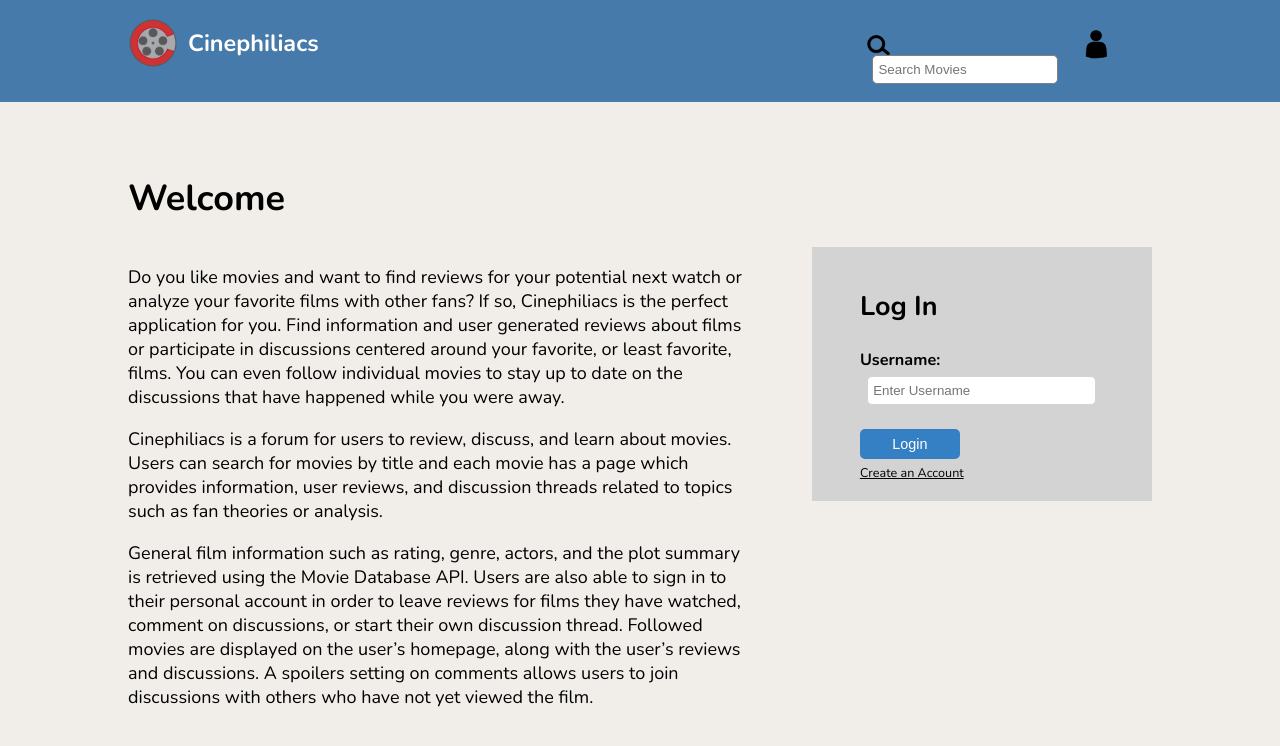
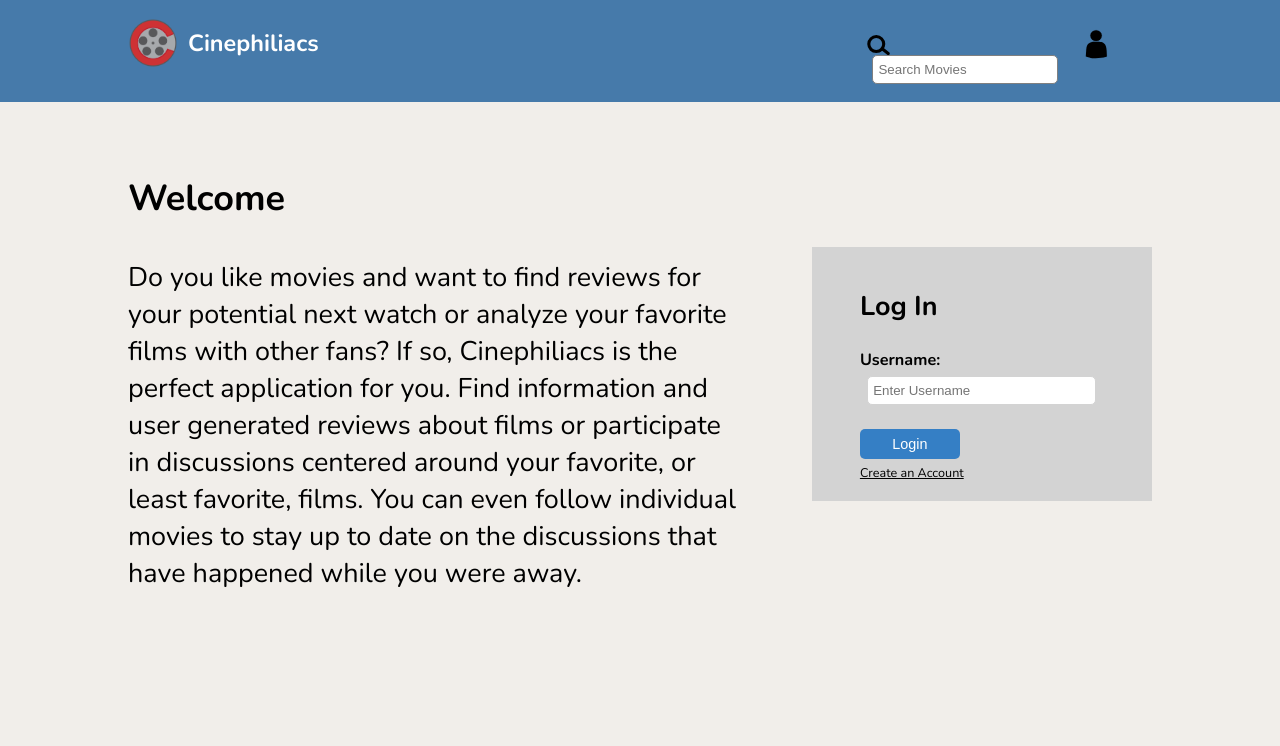
Before and after one commit to 03012021-dotnet-uta/P2_Cinephiliacs, an Angular app in the folder AngularApp/: page / in a window 1280 px wide. Shown: the top 746 px of the page. Built offline with nearby package versions, Linux system fonts and the light colour scheme.

Commit message:
homepage styles

```diff
--- a/AngularApp/src/app/home/home.component.html
+++ b/AngularApp/src/app/home/home.component.html
@@ -13,8 +13,6 @@
 <ng-template #elseBlock>
   <div class="left">
     <p class="about">Do you like movies and want to find reviews for your potential next watch or analyze your favorite films with other fans? If so, Cinephiliacs is the perfect application for you. Find information and user generated reviews about films or participate in discussions centered around your favorite, or least favorite, films. You can even follow individual movies to stay up to date on the discussions that have happened while you were away.</p>
-    <p class="about">Cinephiliacs is a forum for users to review, discuss, and learn about movies. Users can search for movies by title and each movie has a page which provides information, user reviews, and discussion threads related to topics such as fan theories or analysis.</p>
-    <p class="about">General film information such as rating, genre, actors, and the plot summary is retrieved using the Movie Database API. Users are also able to sign in to their personal account in order to leave reviews for films they have watched, comment on discussions, or start their own discussion thread. Followed movies are displayed on the user’s homepage, along with the user’s reviews and discussions. A spoilers setting on comments allows users to join discussions with others who have not yet viewed the film.</p>
   </div>
   <div class="right">
     <app-login [(currentUser)]="currentUser"></app-login>
--- a/AngularApp/src/app/home/home.component.scss
+++ b/AngularApp/src/app/home/home.component.scss
@@ -26,9 +26,19 @@ button {
     margin-right: 20px;
 }
 
+button:hover {
+    cursor: pointer;
+}
+
 .left {
     float: left;
     width: 60%;
+    padding-right: 4%;
+
+    p {
+        margin-top: 2%;
+        font-size: 1.5em;
+    }
 }
 
 .right {
--- a/AngularApp/src/app/login/login.component.scss
+++ b/AngularApp/src/app/login/login.component.scss
@@ -39,6 +39,11 @@ form {
     margin-bottom: 0;
   }
 
+
+  button:hover {
+    cursor: pointer;
+  }
+
   a {
     font-size: .7em;
     margin-left: 0;
```
